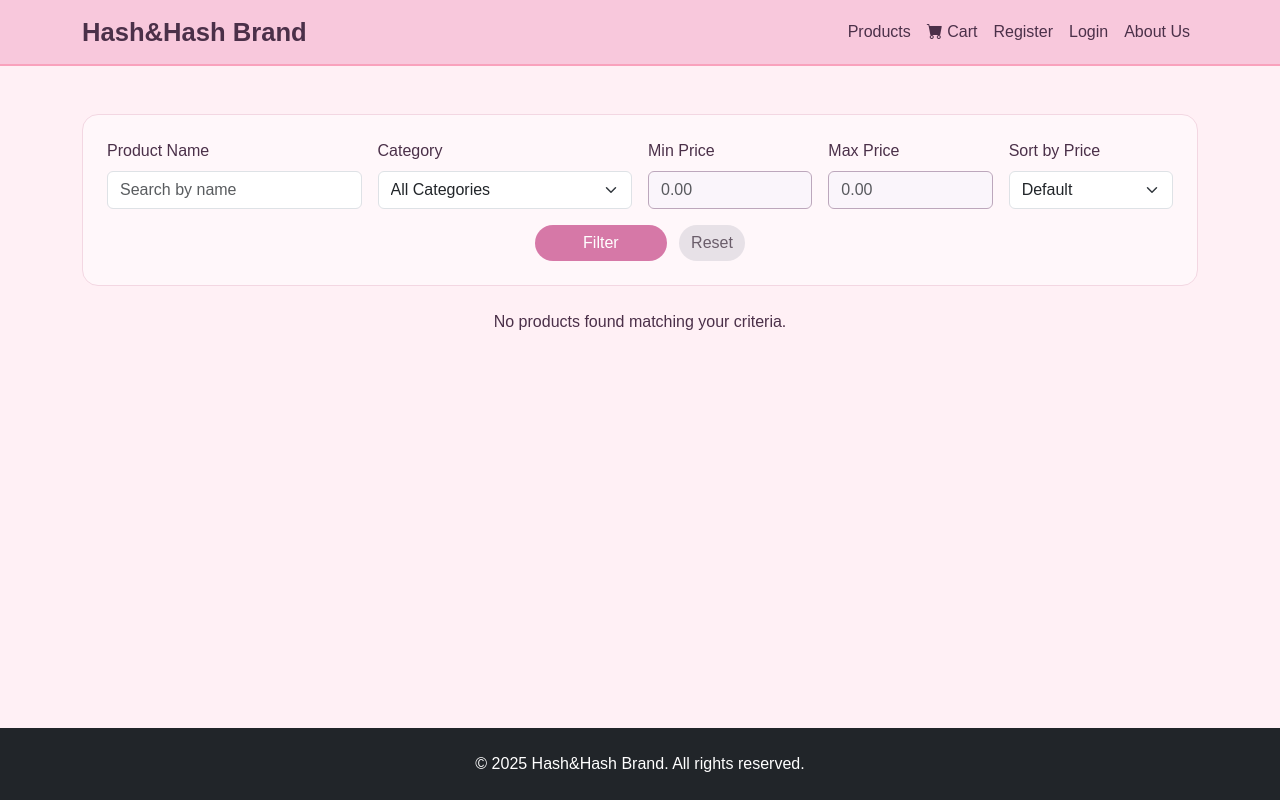
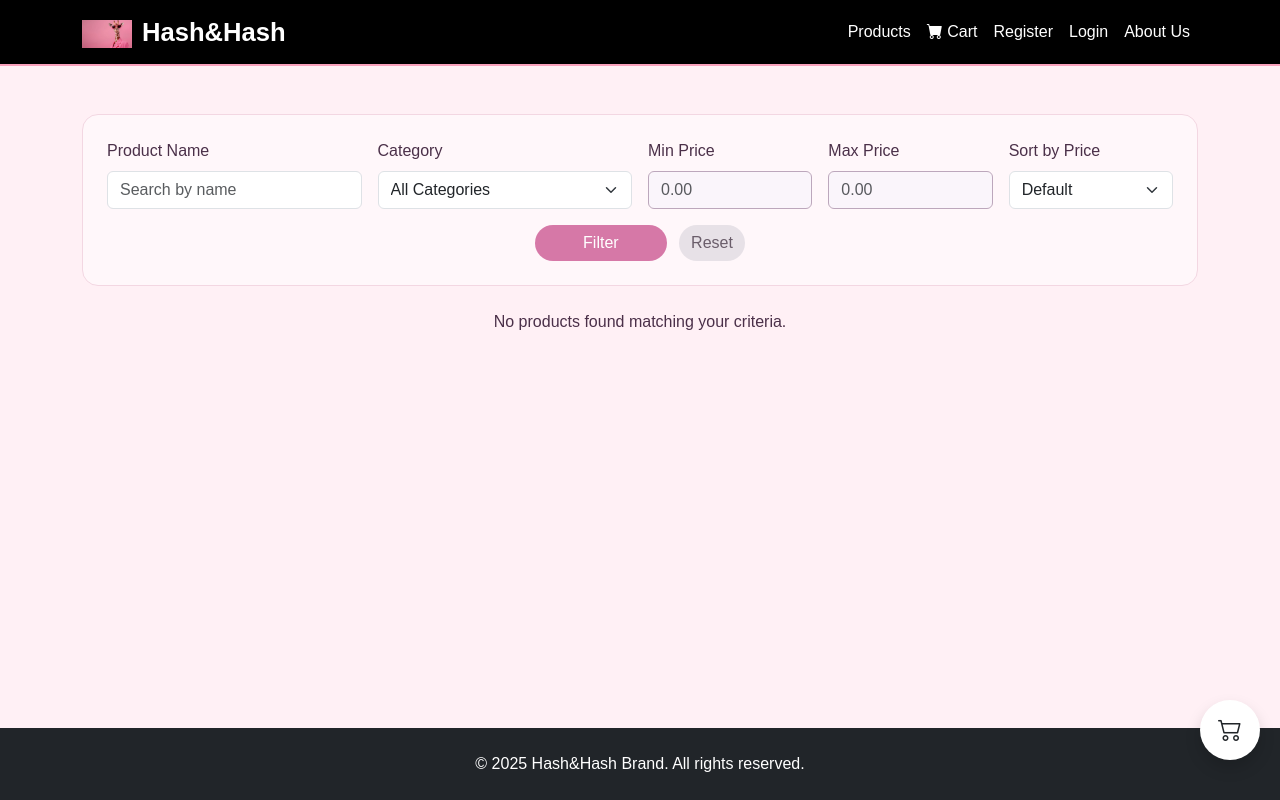
Before and after one commit to islembriki/makeup_project, a Symfony app: template templates/product/list.html.twig in a window 1280 px wide. Run offline with Twig, Linux system fonts and the light colour scheme; the template is opened without the code that fills it, so the values that code supplies are empty; some libraries are stand-ins or nearby versions.

Commit message:
fixing home page

```diff
--- a/public/css/style.css
+++ b/public/css/style.css
@@ -6,18 +6,18 @@ body {
 
 
 .navbar {
-    background-color: #f8c8dc !important;
+    background-color: black !important;
     border-bottom: 2px solid #f9a1bc;
 }
 
 .navbar-brand {
-    color: #4b3049 !important;
+    color: white !important;
     font-weight: 600;
     font-size: 1.6rem;
 }
 
 .nav-link {
-    color: #4b3049 !important;
+    color: white !important;
     transition: color 0.3s ease;
 }
 
--- a/templates/base.html.twig
+++ b/templates/base.html.twig
@@ -13,7 +13,7 @@
 <body class="d-flex flex-column min-vh-100">
     <nav class="navbar navbar-expand-lg navbar-dark bg-dark sticky-top">
         <div class="container">
-            <a class="navbar-brand" href="{{ path('home') }}">Hash&Hash Brand</a>
+            <a class="navbar-brand" href="{{ path('home') }}"><img src="/images/giraffe.jpg" alt="icone" style="width:50px; vertical-align:middle;margin-right: 10px">Hash&Hash </a>
             <button class="navbar-toggler" type="button" data-bs-toggle="collapse" data-bs-target="#navbarNav">
                 <span class="navbar-toggler-icon"></span>
             </button>
--- a/templates/product/list.html.twig
+++ b/templates/product/list.html.twig
@@ -80,4 +80,9 @@
         </div>
     {% endif %}
 </div>
+    <a href="{{ path('cart_index') }}"
+       class="position-fixed shadow d-flex justify-content-center align-items-center"
+       style="bottom: 40px; right: 20px; width: 60px; height: 60px; border-radius: 50%; z-index: 999;background-color: white;">
+        <i class="bi bi-cart2 fs-4 text-dark"></i>
+    </a>
 {% endblock %}
```
